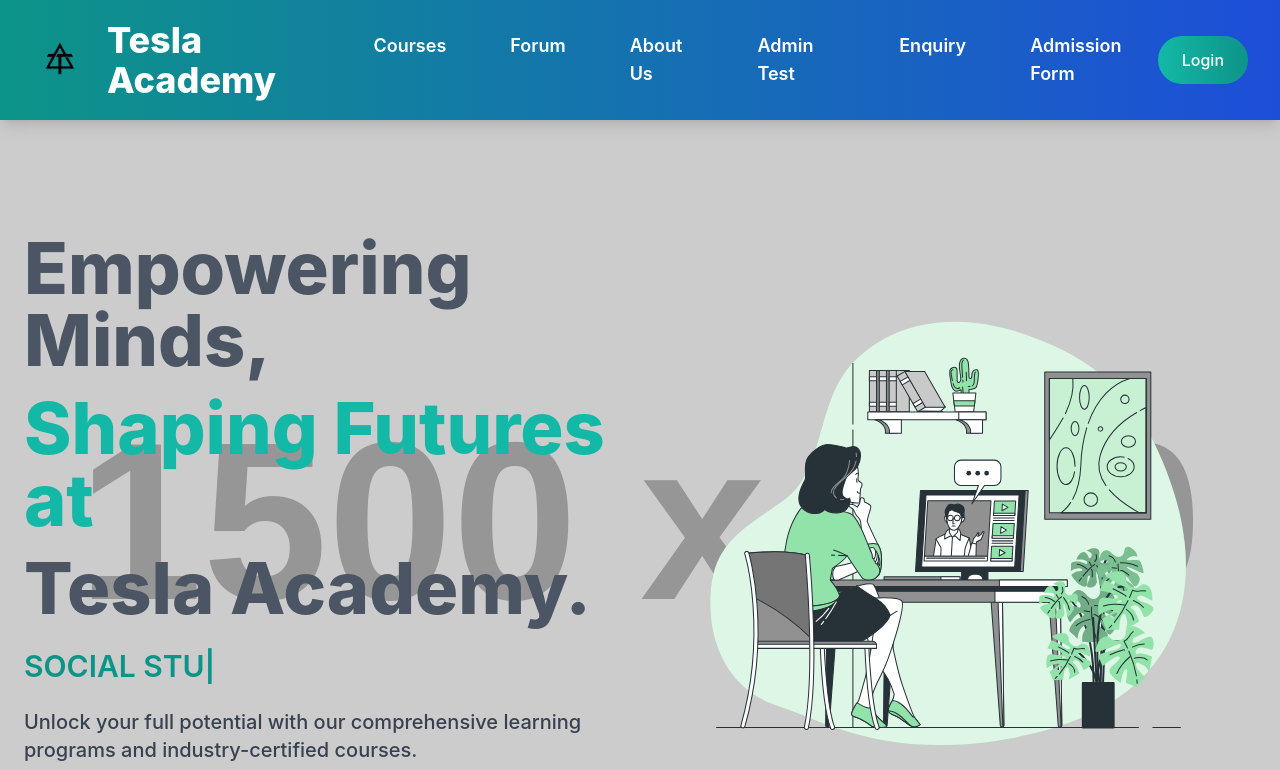
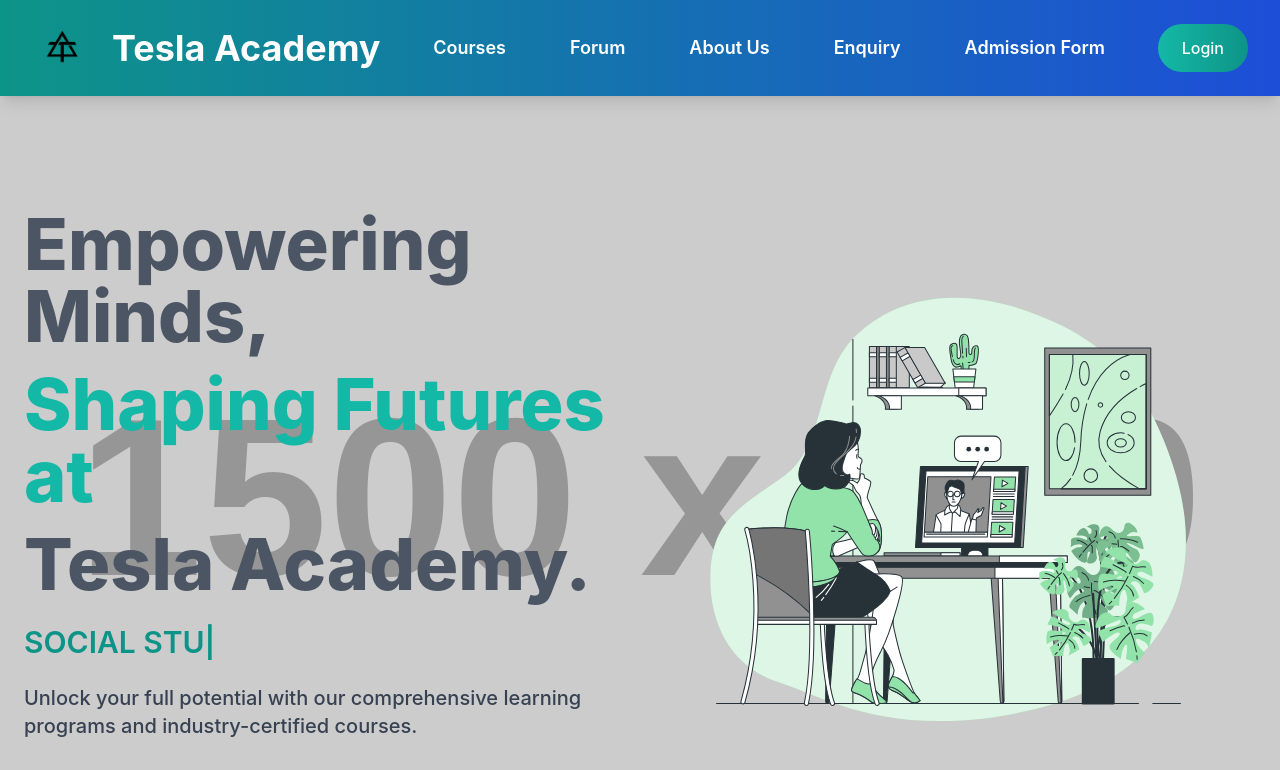
Before and after one commit to DineshDGaikwad/Tesla_Frontend, a React (Create React App) app: page / in a window 1280 px wide. Shown: the top 770 px of the page. Built offline with nearby package versions, Linux system fonts and the light colour scheme.

Commit message:
Update NavBar.jsx

```diff
--- a/src/components/NavBar.jsx
+++ b/src/components/NavBar.jsx
@@ -18,11 +18,11 @@ const NavBar = () => {
           <img
             src={logo}
             alt="Tesla Academy Logo"
-            className="h-16 w-16 cursor-pointer transform transition duration-300 hover:scale-105"
+            className="h-16 w-16 cursor-pointer transform transition duration-300 justify-center items-center content-center hover:scale-105"
           />
         </Link>
         <Link to="/">
-          <p className="font-extrabold text-white text-3xl md:text-4xl">Tesla Academy</p>
+          <p className="font-bold text-white text-xl md:text-4xl">Tesla Academy</p>
         </Link>
       </div>
 
@@ -37,9 +37,9 @@ const NavBar = () => {
         <li className="p-4 hover:text-teal-200 transition duration-300">
           <Link to="/aboutus">About Us</Link>
         </li>
-        <li className="p-4 hover:text-teal-200 transition duration-300">
+        {/* <li className="p-4 hover:text-teal-200 transition duration-300">
           <Link to="/admin">Admin Test</Link>
-        </li>
+        </li> */}
         <li className="p-4 hover:text-teal-200 transition duration-300">
           <Link to="/enquiry">Enquiry</Link>
         </li>
@@ -65,9 +65,8 @@ const NavBar = () => {
 
       {/* Mobile Menu */}
       <div
-        className={`fixed top-0 left-0 w-2/4 h-full bg-gradient-to-br from-teal-700 to-blue-600 text-white z-50 transform ${
-          nav ? "translate-x-0" : "-translate-x-full"
-        } transition-transform duration-500`}
+        className={`fixed top-0 left-0 w-2/4 h-full bg-gradient-to-br from-teal-700 to-blue-600 text-white z-50 transform ${nav ? "translate-x-0" : "-translate-x-full"
+          } transition-transform duration-500`}
       >
         <div className="flex flex-col items-center justify-center h-full space-y-8 text-2xl font-semibold">
           <Link
```
